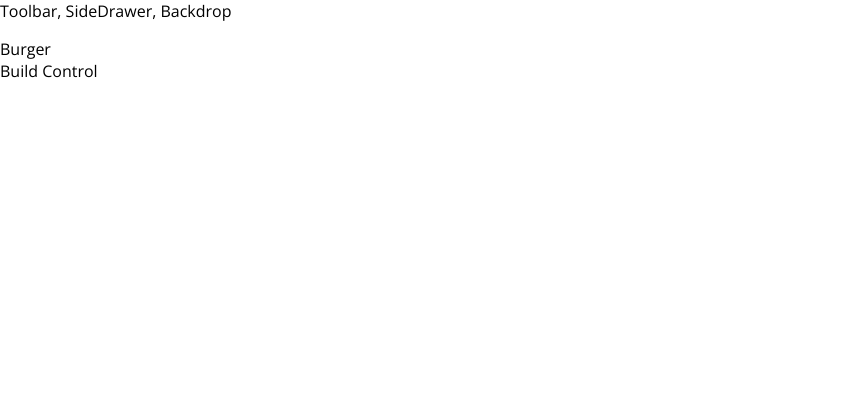
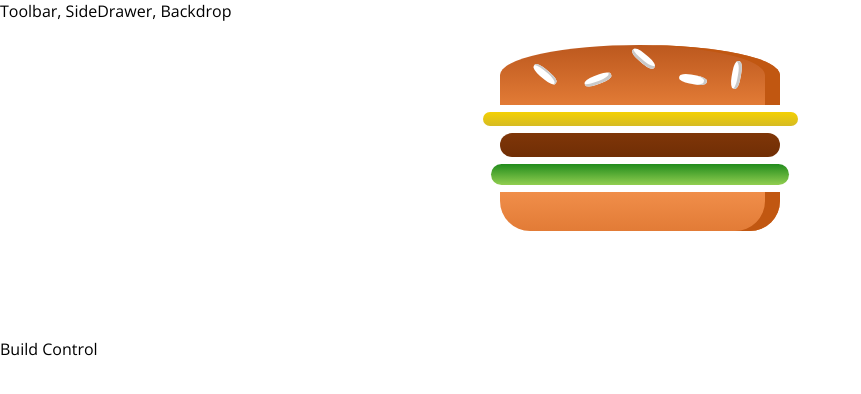
Before and after one commit to NaguitSirAngel/Angel-s-Burger-Builder, a React (Create React App) app: page / in a window 1280 px wide. Shown: the top 394 px of the page, without its empty margins (0-861 px from the left). Built offline with nearby package versions, Linux system fonts and the light colour scheme.

Commit message:
Burger Component and BurgerIngredient Component

```diff
--- a/package.json
+++ b/package.json
@@ -3,6 +3,7 @@
   "version": "0.1.0",
   "private": true,
   "dependencies": {
+    "prop-types": "^15.7.2",
     "react": "^16.11.0",
     "react-dom": "^16.11.0",
     "react-scripts": "^2.0.0"
--- /dev/null
+++ b/src/components/Burger/Burger.js
@@ -0,0 +1,18 @@
+import React from 'react';
+import BurgerIngredient from './BurgerIngredient/BurgerIngredient';
+
+import classes from './Burger.module.css';
+
+const burger = (props) => {
+    return(
+        <div className={classes.Burger}>
+            <BurgerIngredient type="bread-top"/>
+            <BurgerIngredient type="cheese"/>
+            <BurgerIngredient type="meat"/>
+            <BurgerIngredient type="salad"/>
+            <BurgerIngredient type="bread-bottom"/>
+        </div>
+    );
+};
+
+export default burger;
--- /dev/null
+++ b/src/components/Burger/Burger.module.css
@@ -0,0 +1,30 @@
+.Burger{
+    width: 100%;
+    margin: auto;
+    height: 250px;
+    overflow: auto;
+    text-align: center;
+    font-weight: bold;
+    font-size: 1.2rem;
+}
+
+@media (min-width: 1000px) and (min-height: 700px){
+    .Burger{
+        width: 700px;
+        height: 600px;
+    }
+}
+
+@media (min-width: 500px) and (min-height: 401px){
+    .Burger{
+        width: 450px;
+        height: 400px;
+    }
+}
+
+@media (min-width: 500px) and (min-height: 400px){
+    .Burger{
+        width: 350px;
+        height: 300px;
+    }
+}
--- /dev/null
+++ b/src/components/Burger/BurgerIngredient/BurgerIngredient.js
@@ -0,0 +1,48 @@
+import React, { Component } from 'react';
+import PropTypes from 'prop-types';
+
+import classes from './BurgerIngredient.module.css';
+
+
+class BurgerIngredient extends Component {
+
+    render() {
+        let ingredient = null;
+
+        switch(this.props.type){
+            case('bread-bottom'):
+                ingredient = <div className={classes.BreadBottom}></div>;
+                break;
+            case('bread-top'):
+                ingredient = (
+                    <div className={classes.BreadTop}>
+                        <div className={classes.Seeds1}></div>
+                        <div className={classes.Seeds2}></div>
+                    </div>
+                );
+                break;
+            case('meat'):
+                ingredient = <div className={classes.Meat}></div>;
+                break;
+            case('cheese'):
+                ingredient = <div className={classes.Cheese}></div>;
+                break;
+            case('salad'):
+                ingredient = <div className={classes.Salad}></div>;
+                break;
+            case('bacon'):
+                ingredient = <div className={classes.Bacon}></div>;
+                break;
+            default:
+                ingredient = null;
+        }
+
+        return ingredient;
+    }
+}
+
+BurgerIngredient.propTypes = {
+    type: PropTypes.string.isRequired
+};
+
+export default BurgerIngredient;
--- /dev/null
+++ b/src/components/Burger/BurgerIngredient/BurgerIngredient.module.css
@@ -0,0 +1,113 @@
+.BreadBottom {
+    height: 13%;
+    width: 80%;
+    background: linear-gradient(#F08E4A, #e27b36);
+    border-radius: 0 0 30px 30px;
+    box-shadow: inset -15px 0 #c15711;
+    margin: 2% auto;
+}
+
+.BreadTop {
+    height: 20%;
+    width: 80%;
+    background: linear-gradient(#bc581e, #e27b36);
+    border-radius: 50% 50% 0 0;
+    box-shadow: inset -15px 0 #c15711;
+    margin: 2% auto;
+    position: relative;
+}
+
+.Seeds1 {
+    width: 10%;
+    height: 15%;
+    position: absolute;
+    background-color: white;
+    left: 30%;
+    top: 50%;
+    border-radius: 40%;
+    transform: rotate(-20deg);
+    box-shadow: inset -2px -3px #c9c9c9;
+}
+
+.Seeds1:after {
+    content: "";
+    width: 100%;
+    height: 100%;
+    position: absolute;
+    background-color: white;
+    left: -170%;
+    top: -260%;
+    border-radius: 40%;
+    transform: rotate(60deg);
+    box-shadow: inset -1px 2px #c9c9c9;
+  }
+
+.Seeds1:before {
+    content: "";
+    width: 100%;
+    height: 100%;
+    position: absolute;
+    background-color: white;
+    left: 180%;
+    top: -50%;
+    border-radius: 40%;
+    transform: rotate(60deg);
+    box-shadow: inset -1px -3px #c9c9c9;
+  }
+
+  .Seeds2 {
+    width: 10%;
+    height: 15%;
+    position: absolute;
+    background-color: white;
+    left: 64%;
+    top: 50%;
+    border-radius: 40%;
+    transform: rotate(10deg);
+    box-shadow: inset -3px 0 #c9c9c9;
+  }
+
+  .Seeds2:before {
+    content: "";
+    width: 100%;
+    height: 100%;
+    position: absolute;
+    background-color: white;
+    left: 150%;
+    top: -130%;
+    border-radius: 40%;
+    transform: rotate(90deg);
+    box-shadow: inset 1px 3px #c9c9c9;
+  }
+
+
+.Meat {
+    width: 80%;
+    height: 8%;
+    background: linear-gradient(#7f3608, #702e05);
+    margin: 2% auto;
+    border-radius: 15px;
+}
+
+.Cheese {
+    width: 90%;
+    height: 4.5%;
+    margin: 2% auto;
+    background: linear-gradient(#f4d004, #d6bb22);
+    border-radius: 20px;
+}
+
+.Salad {
+    width: 85%;
+    height: 7%;
+    margin: 2% auto;
+    background: linear-gradient(#228c1d, #91ce50);
+    border-radius: 20px;
+}
+
+.Bacon {
+    width: 80%;
+    height: 3%;
+    background: linear-gradient(#bf3813, #c45e38);
+    margin: 2% auto;
+}
--- a/src/containers/BurgerBuilder/BurgerBuilder.js
+++ b/src/containers/BurgerBuilder/BurgerBuilder.js
@@ -1,11 +1,12 @@
 import React, { Component } from 'react';
 import Aux from '../../hoc/Auxillary';
+import Burger from '../../components/Burger/Burger';
 
 class BurgerBuilder extends Component{
     render() {
         return (
             <Aux>
-                <div>Burger</div>
+                <Burger/>
                 <div>Build Control</div>
             </Aux>
         );
```
